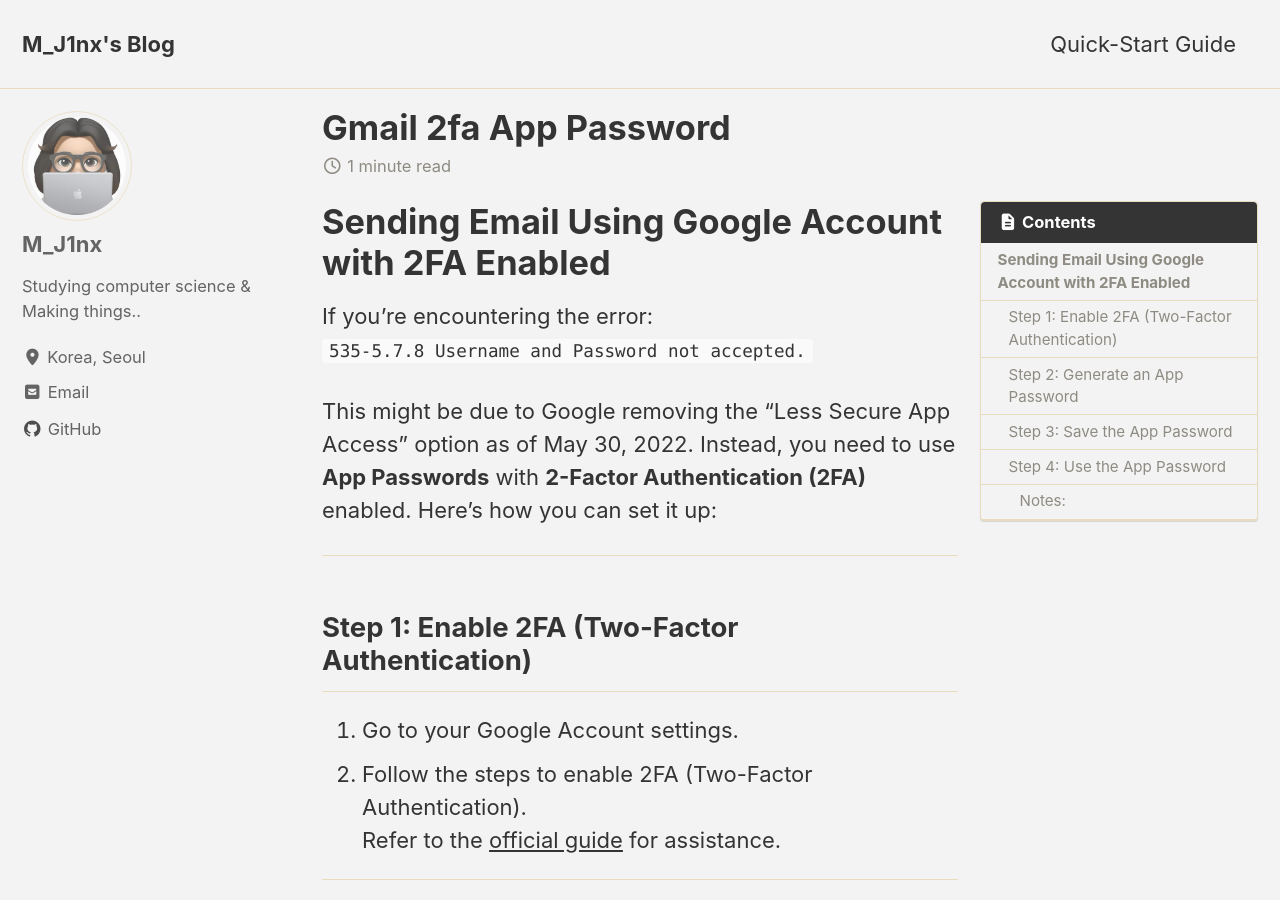
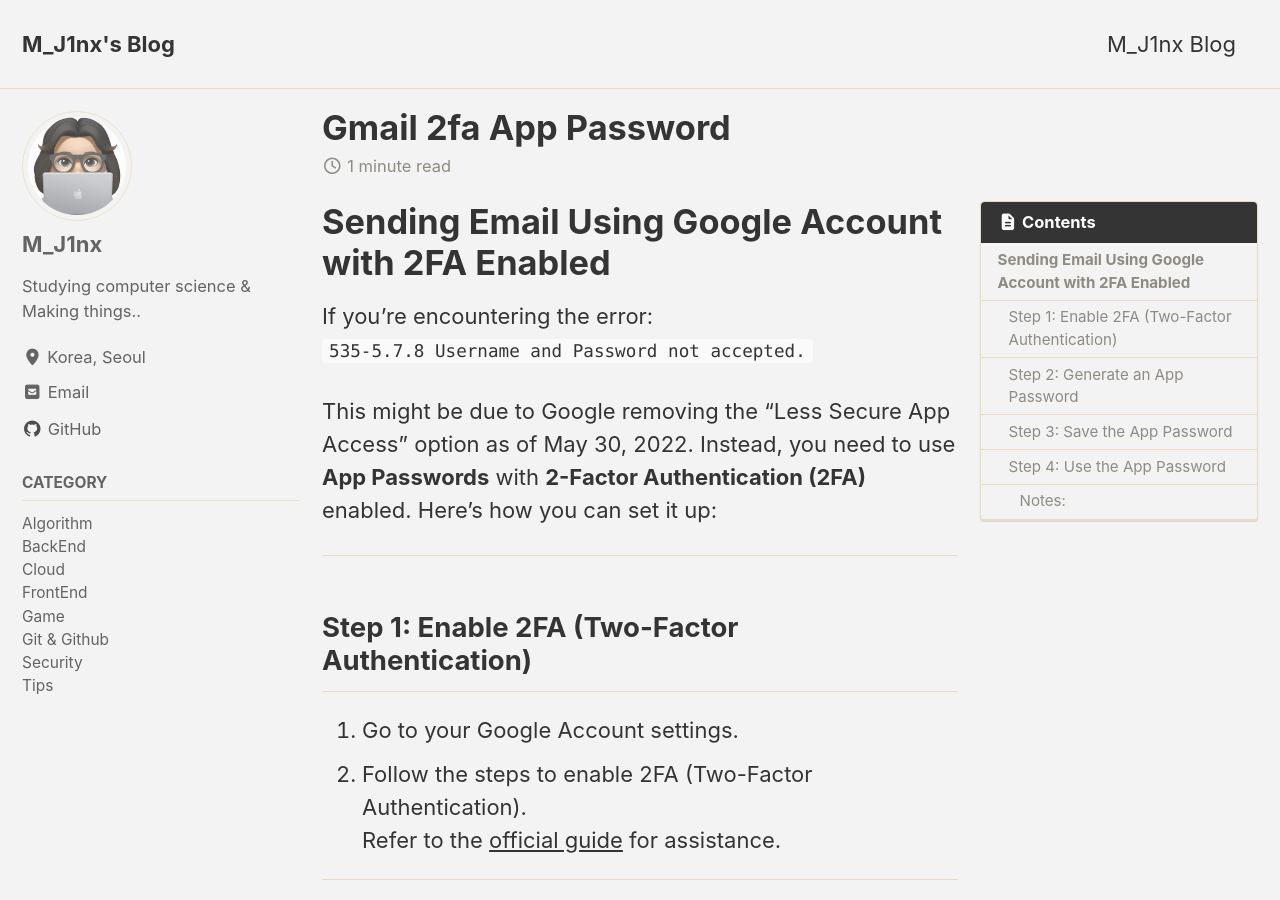
Before and after one commit to M-J1nx/M_J1nx.github.io, a Jekyll site: the page built from _posts/2025-01-02-Gmail 2fa App Password.md, in a window 1280 px wide and 900 px high. Built offline with Jekyll 4.4.1, drawn with Linux system fonts in a browser that asks for light colours; cached includes are drawn as plain includes.

Commit message:
[ FEAT ] Category func update

```diff
--- a/_config.yml
+++ b/_config.yml
@@ -324,3 +324,5 @@ defaults:
       share: true
       related: true
       future: true
+      sidebar:
+        nav: "sidebar-category"
--- a/_data/navigation.yml
+++ b/_data/navigation.yml
@@ -1,7 +1,7 @@
 # main links
 main:
-  - title: "Quick-Start Guide"
-    url: https://mmistakes.github.io/minimal-mistakes/docs/quick-start-guide/
+  - title: "M_J1nx Blog"
+    url: https://m-j1nx.github.io/M_J1nx.github.io/
   # - title: "About"
   #   url: https://mmistakes.github.io/minimal-mistakes/about/
   # - title: "Sample Posts"
@@ -10,3 +10,22 @@ main:
   #   url: /collection-archive/
   # - title: "Sitemap"
   #   url: /sitemap/
+sidebar-category:
+  - title: "Category"
+    children:
+    - title: "Algorithm"
+      url: "/Algorithm"
+    - title: "BackEnd"
+      url: "/BackEnd"
+    - title: "Cloud"
+      url: "/Cloud"
+    - title: "FrontEnd"
+      url: "/FrontEnd"
+    - title: "Game"
+      url: "/Game"
+    - title: "Git & Github"
+      url: "/Git&Github"
+    - title: "Security"
+      url: "/Security"
+    - title: "Tips"
+      url: "/Tips"
--- a/_posts/2025-01-03-Delete swp file in linux.md
+++ b/_posts/2025-01-03-Delete swp file in linux.md
@@ -2,7 +2,7 @@
 title:  "Delete .swp file in linux"
 excerpt: "Let's delete .swp file when you're using linux."
 categories:
-- Etc
+- Tips
 tags:
 - Theory
 
@@ -25,5 +25,5 @@ You can simply delete that. If you can’t find .swp file, try command below :
   cd /path/to/directory
   rm -i [swp file name] # Get confirm message before delete
 
-## Why is it happened?
+### Why is it happened?
 If you use vim(vi) or Neovim, and if it closed unexpectly, it creates .swp file.
```
Also changed, not shown: _pages/category-Algorithm.md (added, +9 -0 lines), _pages/category-BackEnd.md (added, +9 -0 lines), _pages/category-Cloud.md (added, +9 -0 lines), _pages/category-FrontEnd.md (added, +9 -0 lines), _pages/category-Game.md (added, +9 -0 lines), _pages/category-Git&Github.md (added, +9 -0 lines), _pages/category-Security.md (added, +9 -0 lines), _pages/category-Tips.md (added, +9 -0 lines).
